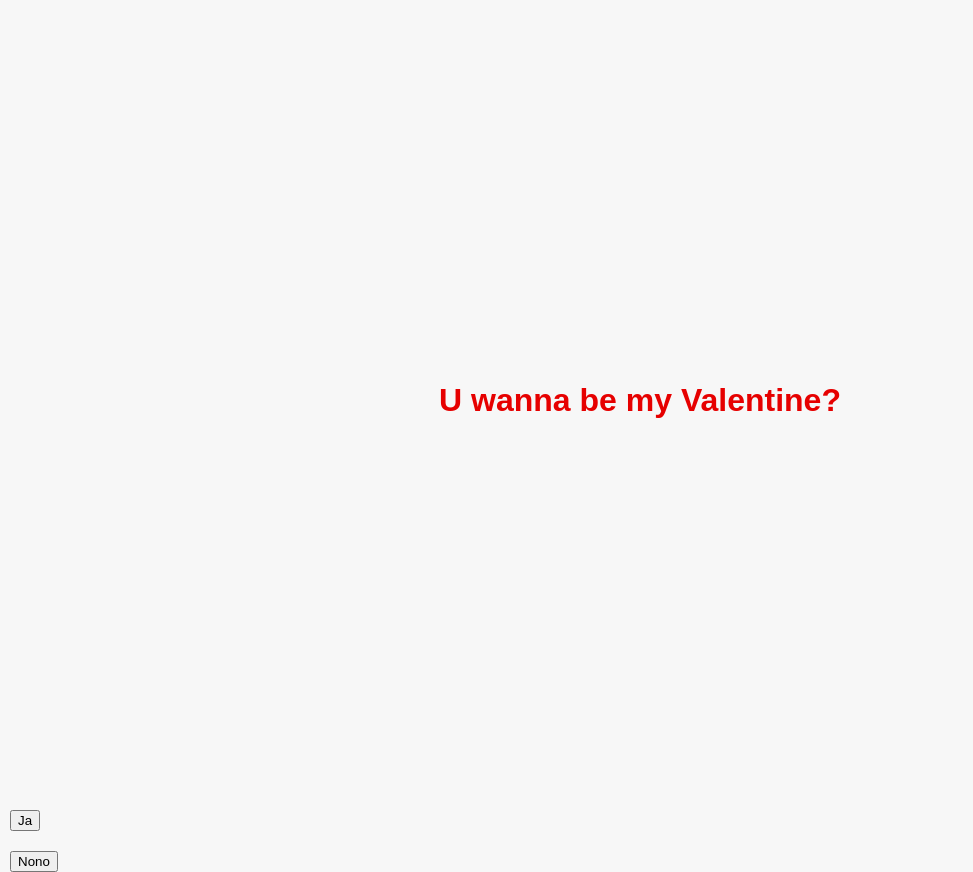
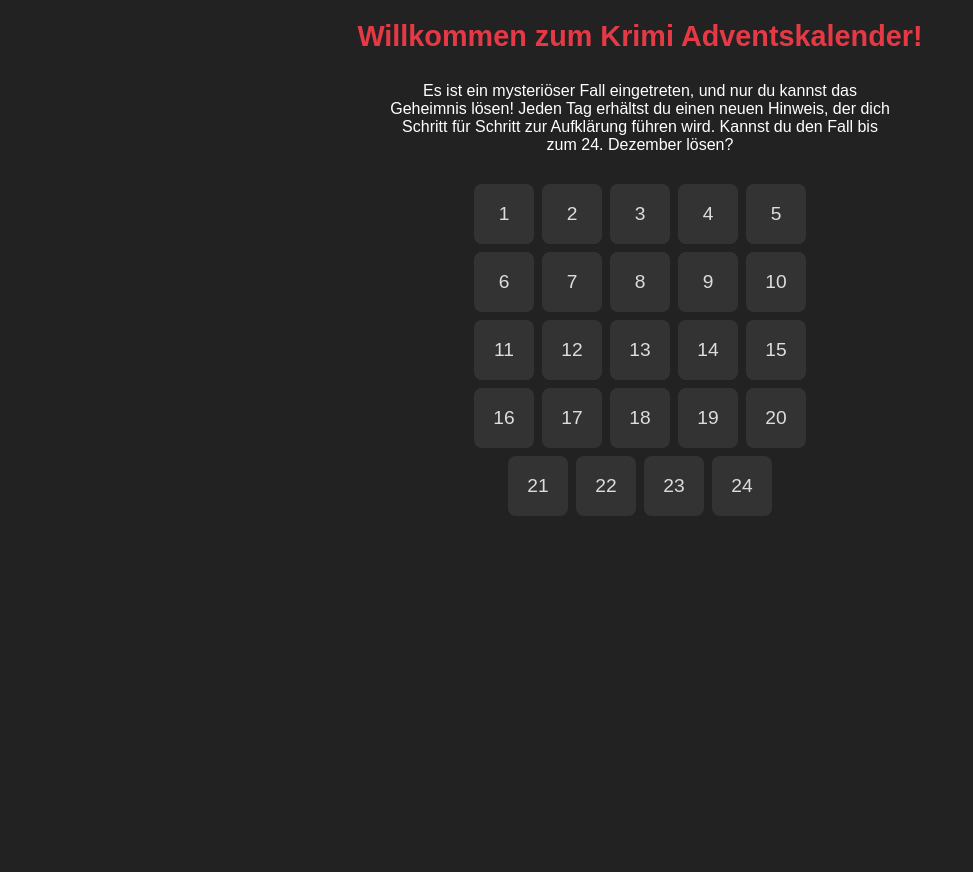
Before and after one commit to Jonas-Fxl/jonas-fxl.github.io, a plain HTML site: page index.html in a window 1280 px wide. Shown: the whole page, without its empty margins (0-973 px from the left). After the commit the page ends 800 px from the top, so only its background shows below. Drawn offline with nearby package versions, Linux system fonts and the light colour scheme.

Commit message:
Update index

```diff
--- /dev/null
+++ b/css/index.css
@@ -0,0 +1,67 @@
+body {
+    font-family: Arial, sans-serif;
+    background-color: #222;
+    color: #fff;
+    margin: 0;
+    padding: 0 10px;
+    display: flex;
+    flex-direction: column;
+    align-items: center;
+    text-align: center;
+}
+h1 {
+    color: #e63946;
+    margin-top: 20px;
+    font-size: 1.8em;
+}
+p {
+    font-size: 1em;
+    max-width: 500px;
+    margin: 10px 0;
+}
+
+/* Kalender-Layout */
+.calendar {
+    display: flex;
+    flex-wrap: wrap;
+    gap: 8px;
+    justify-content: center;
+    max-width: 350px;
+    margin-top: 20px;
+}
+.day {
+    width: 60px;
+    height: 60px;
+    background-color: #333;
+    border-radius: 8px;
+    display: flex;
+    justify-content: center;
+    align-items: center;
+    font-size: 1.2em;
+    color: #ddd;
+    cursor: pointer;
+    transition: background-color 0.3s;
+}
+.day:hover {
+    background-color: #444;
+}
+.day a {
+    color: inherit;
+    text-decoration: none;
+    display: none; /* Start hidden */
+}
+
+/* Mobile-Optimierung */
+@media (max-width: 600px) {
+    h1 {
+        font-size: 1.5em;
+    }
+    p {
+        font-size: 0.9em;
+    }
+    .day {
+        width: 50px;
+        height: 50px;
+        font-size: 1em;
+    }
+}
--- a/index.html
+++ b/index.html
@@ -1,80 +1,45 @@
 <!DOCTYPE html>
-<html lang="en">
+<html lang="de">
 <head>
     <meta charset="UTF-8">
     <meta name="viewport" content="width=device-width, initial-scale=1.0">
-    <title>Will you be my Valentine</title>
-    <style>
-        body {
-            display: flex;
-            align-items: center;
-            justify-content: center;
-            height: 100vh;
-            margin: 0;
-            text-align: center;
-            background-color: #f7f7f7; /* Light background color */
-        }
-
-        h1 {
-            color: #e60000; /* Red color */
-            font-family: 'cursive', sans-serif; /* Cursive font */
-        }
-
-        button {
-            margin: 10px;
-        }
-
-        .movingbutton {
-            display: block;
-            position: absolute;
-        }
-
-        .parent {
-            position: relative;
-        }
-
-        .child {
-            position: absolute;
-            top: 100%;
-            left: 0;
-        }
-
-    </style>
+    <title>Krimi Adventskalender</title>
+    <!-- Verlinkung der CSS-Datei -->
+    <link rel="stylesheet" href="css/index.css">
 </head>
 <body>
-<div class = 'parent'>
-    <h1>U wanna be my Valentine?</h1>
-</div>
+    <h1>Willkommen zum Krimi Adventskalender!</h1>
+    <p>Es ist ein mysteriöser Fall eingetreten, und nur du kannst das Geheimnis lösen! Jeden Tag erhältst du einen neuen Hinweis, der dich Schritt für Schritt zur Aufklärung führen wird. Kannst du den Fall bis zum 24. Dezember lösen?</p>
 
-<div class = 'child'>
-    <button id="button1">Ja</button>
-    <button id="button2" class='movingbutton'>Nono</button>
-</div>
+    <div class="calendar">
+        <!-- Links für die 24 Tage des Adventskalenders -->
+        <div class="day" id="day1"><a href="days/day1.html">1</a></div>
+        <div class="day" id="day2"><a href="days/day2.html">2</a></div>
+        <div class="day" id="day3"><a href="days/day3.html">3</a></div>
+        <div class="day" id="day4"><a href="days/day4.html">4</a></div>
+        <div class="day" id="day5"><a href="days/day5.html">5</a></div>
+        <div class="day" id="day6"><a href="days/day6.html">6</a></div>
+        <div class="day" id="day7"><a href="days/day7.html">7</a></div>
+        <div class="day" id="day8"><a href="days/day8.html">8</a></div>
+        <div class="day" id="day9"><a href="days/day9.html">9</a></div>
+        <div class="day" id="day10"><a href="days/day10.html">10</a></div>
+        <div class="day" id="day11"><a href="days/day11.html">11</a></div>
+        <div class="day" id="day12"><a href="days/day12.html">12</a></div>
+        <div class="day" id="day13"><a href="days/day13.html">13</a></div>
+        <div class="day" id="day14"><a href="days/day14.html">14</a></div>
+        <div class="day" id="day15"><a href="days/day15.html">15</a></div>
+        <div class="day" id="day16"><a href="days/day16.html">16</a></div>
+        <div class="day" id="day17"><a href="days/day17.html">17</a></div>
+        <div class="day" id="day18"><a href="days/day18.html">18</a></div>
+        <div class="day" id="day19"><a href="days/day19.html">19</a></div>
+        <div class="day" id="day20"><a href="days/day20.html">20</a></div>
+        <div class="day" id="day21"><a href="days/day21.html">21</a></div>
+        <div class="day" id="day22"><a href="days/day22.html">22</a></div>
+        <div class="day" id="day23"><a href="days/day23.html">23</a></div>
+        <div class="day" id="day24"><a href="days/day24.html">24</a></div>
+    </div>
 
-<script src="https://cdn.jsdelivr.net/npm/canvas-confetti@1.9.2/dist/confetti.browser.min.js"></script>
-
-<script>
-    // Function to handle button click
-    function handleButtonClick(buttonId) {
-        if (buttonId === 'button2') {
-            var i = Math.floor(Math.random()*500)+1;
-            var j = Math.floor(Math.random()*500)+1;
-            button2.style.left = i+"px";
-            button2.style.top = j+"px";
-        } else {
-            alert('Bonita ❤️');
-        }
-    }
-
-    // Attach click event listeners to the buttons
-    document.getElementById('button1').addEventListener('click', function() {
-        handleButtonClick('button1');
-    });
-
-    document.getElementById('button2').addEventListener('click', function() {
-        handleButtonClick('button2');
-    });
-</script>
-
+    <!-- Verlinkung der JavaScript-Datei -->
+    <script src="js/index.js"></script>
 </body>
 </html>
--- /dev/null
+++ b/js/index.js
@@ -0,0 +1,8 @@
+// Zeigt nur Links bis zum aktuellen Datum an
+const today = new Date().getDate();
+for (let i = 1; i <= 24; i++) {
+    const dayLink = document.querySelector(`#day${i} a`);
+    if (i <= today) {
+        dayLink.style.display = "block"; // Zeigt den Link an, wenn das Datum erreicht ist
+    }
+}
```
